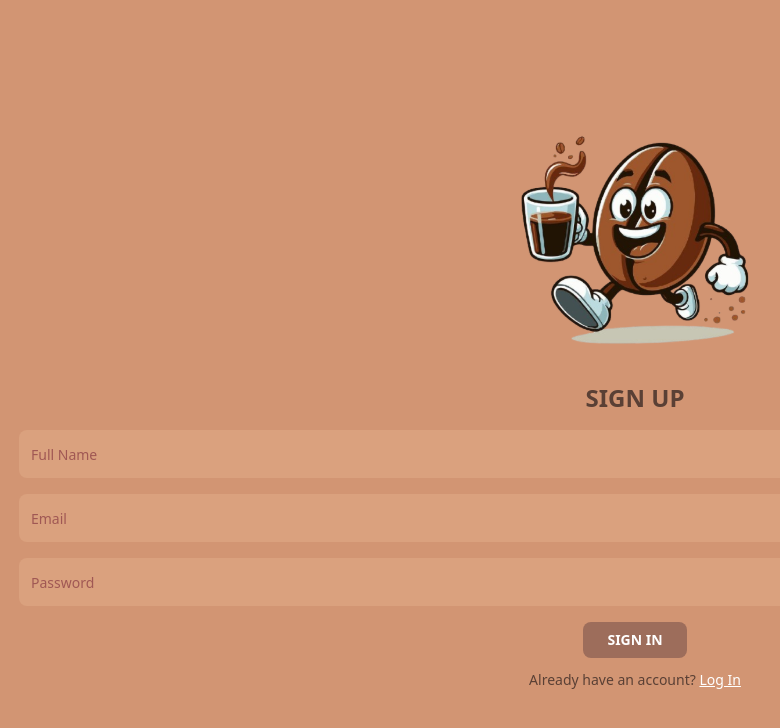
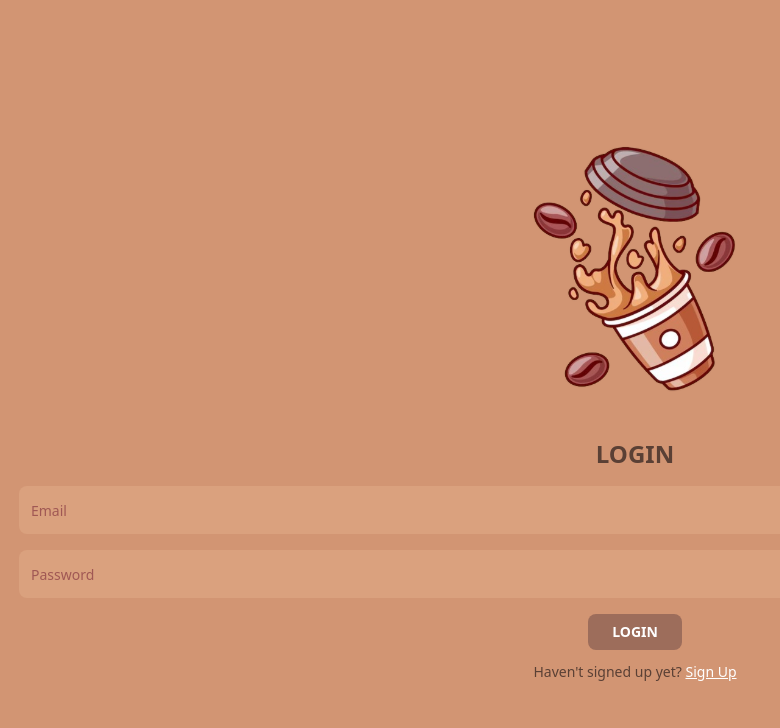
Before and after one commit to khushwant1234/brewww, a React (Vite) app in the folder frontend/: page /login in a window 1280 px wide. Shown: the top 728 px of the page, without its empty margins (5-785 px from the left). Built offline with nearby package versions, Linux system fonts and the light colour scheme.

Commit message:
login page

```diff
--- a/frontend/src/App.jsx
+++ b/frontend/src/App.jsx
@@ -9,6 +9,8 @@ import Lecture from "./pages/Lecture";
 import { getItem } from "./utils/storage.js";
 import { Navigate } from "react-router-dom";
 import Signup from "./pages/signup.jsx";
+import { LogIn } from "lucide-react";
+import Login from "./pages/login.jsx";
 // import { useState, useEffect } from "react";
 
 function App() {
@@ -40,6 +42,7 @@ function App() {
             <Route path="/tuah" element={<Test />} />
             <Route path="/lecture" element={<Lecture />} />
             <Route path="/signup" element={<Signup />} />
+            <Route path="/login" element={<Login />} />
           </Routes>
         </MemoryRouter>
       </div>
--- a/frontend/src/main.jsx
+++ b/frontend/src/main.jsx
@@ -4,9 +4,10 @@ import { createRoot } from 'react-dom/client'
 import './index.css'
 import App from './App.jsx'
 import Signup from './pages/signup.jsx'
+import Login from './pages/login.jsx'
 
 createRoot(document.getElementById('root')).render(
   <StrictMode>
-    <Signup />
+    <Login />
   </StrictMode>,
 )
--- /dev/null
+++ b/frontend/src/pages/login.jsx
@@ -0,0 +1,47 @@
+const Login = () => {
+    return (
+      <div className="h-[100vh] w-[100%] flex items-center justify-center bg-[#D29573]">
+        <div className="w-full max-w-s p-6">
+          <div className="flex justify-center mb-4">
+            <img
+              src="icons/loginimg.svg"
+              alt="Coffee Illustration"
+              className="w-100px h-100px"
+            />
+          </div>
+          <h1 className="text-2xl font-bold text-center text-[#5a4035] mb-4">
+            LOGIN
+          </h1>
+          <form className="space-y-4">
+
+            <input
+              type="email"
+              placeholder="Email"
+              className="w-full px-3 py-3 rounded-lg focus:outline-none focus:ring-2 focus:ring-[#DAA17E] bg-[#DAA17E] placeholder:text-[#A05854] placeholder:text-sm"
+            />
+            <input
+              type="password"
+              placeholder="Password"
+              className="w-full px-3 py-3 rounded-lg focus:outline-none focus:ring-2 focus:ring-[#DAA17E] bg-[#DAA17E] placeholder:text-[#A05854] placeholder:text-sm"
+            />
+            <div className="flex justify-center">
+            <button
+              type="submit"
+              className="w-auto px-6 py-2 bg-[#9D6D5B] text-sm text-white py-2 rounded-lg font-bold hover:bg-[#5a4035]"
+            >
+              LOGIN
+            </button>
+            </div>
+          </form>
+          <p className="text-center text-[#5a4035] mt-3 text-sm">
+            Haven&apos;t signed up yet?{" "}
+            <a href="/signup.jsx" className="text-white underline">
+              Sign Up
+            </a>
+          </p>
+        </div>
+      </div>
+    );
+  };
+
+  export default Login;
```
